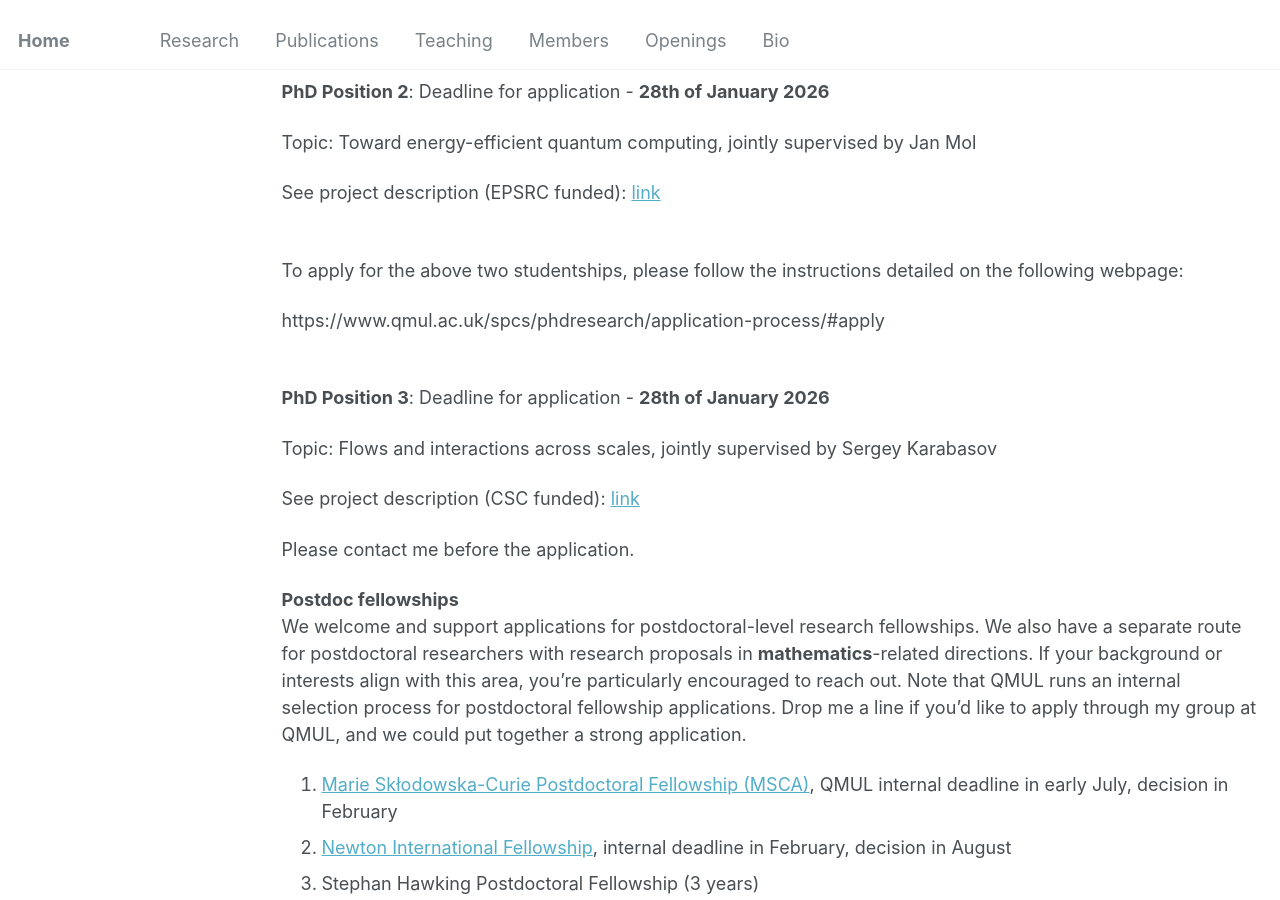
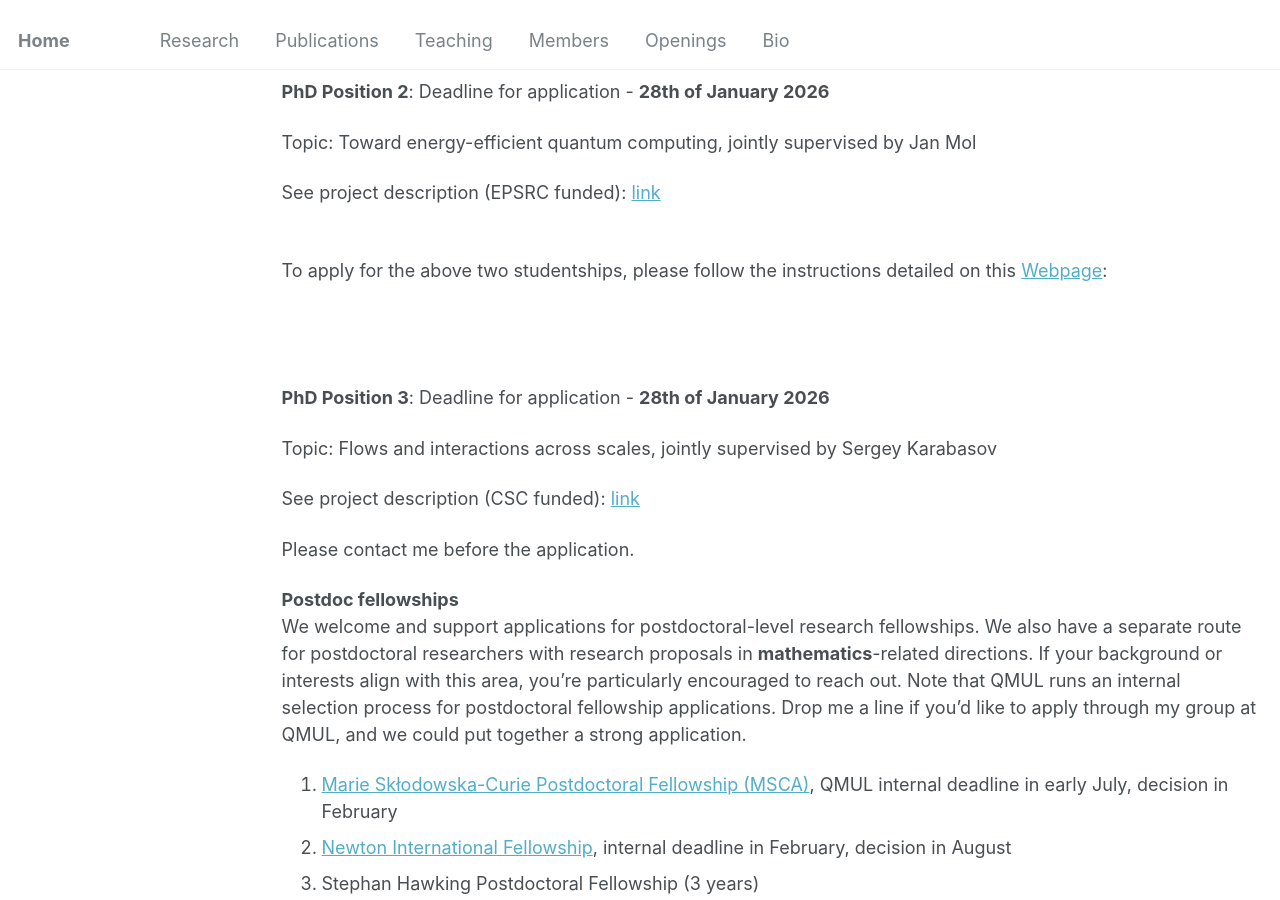
Before and after one commit to jinzhao-sun/jinzhao-sun.github.io, a Jekyll site: the page built from _pages/openings.md, in a window 1280 px wide and 900 px high, scrolled down 448 px. Built offline with Jekyll 4.4.1, drawn with Linux system fonts in a browser that asks for light colours.

Commit message:
Update openings.md

```diff
--- a/_pages/openings.md
+++ b/_pages/openings.md
@@ -42,9 +42,9 @@ Topic: Toward energy-efficient quantum computing, jointly supervised by Jan Mol
 
 See project description (EPSRC funded): [link](https://www.qmul.ac.uk/spcs/ccmp/phd-at-ccmp/phd-projects-in-ccmp/toward-energy-efficient-quantum-computing/)<br><br>
 
-To apply for the above two studentships, please follow the instructions detailed on the following webpage:
+To apply for the above two studentships, please follow the instructions detailed on this [Webpage](https://www.qmul.ac.uk/spcs/phdresearch/application-process/#apply ):
 
-https://www.qmul.ac.uk/spcs/phdresearch/application-process/#apply <br><br>
+<br><br>
 
 
 **PhD Position 3**: Deadline for application - **28th of January 2026**
```
